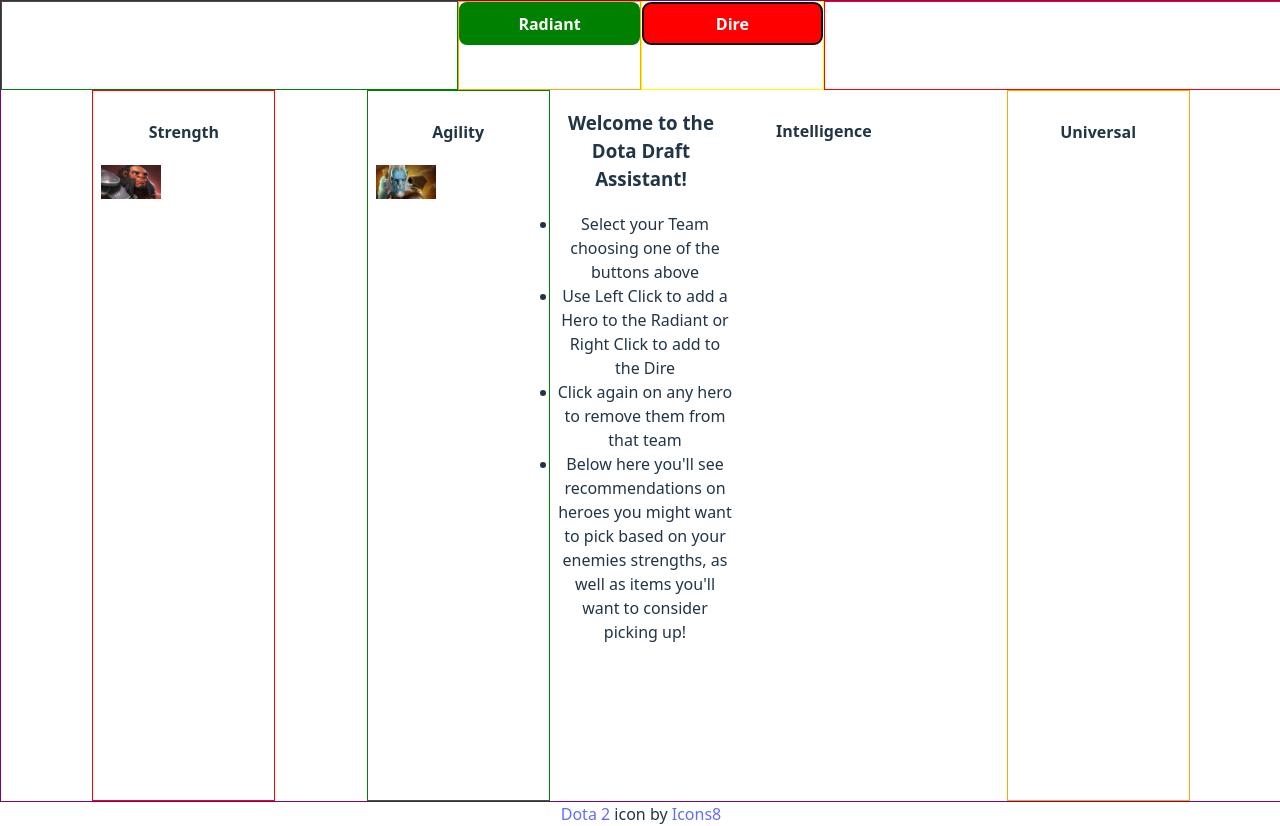
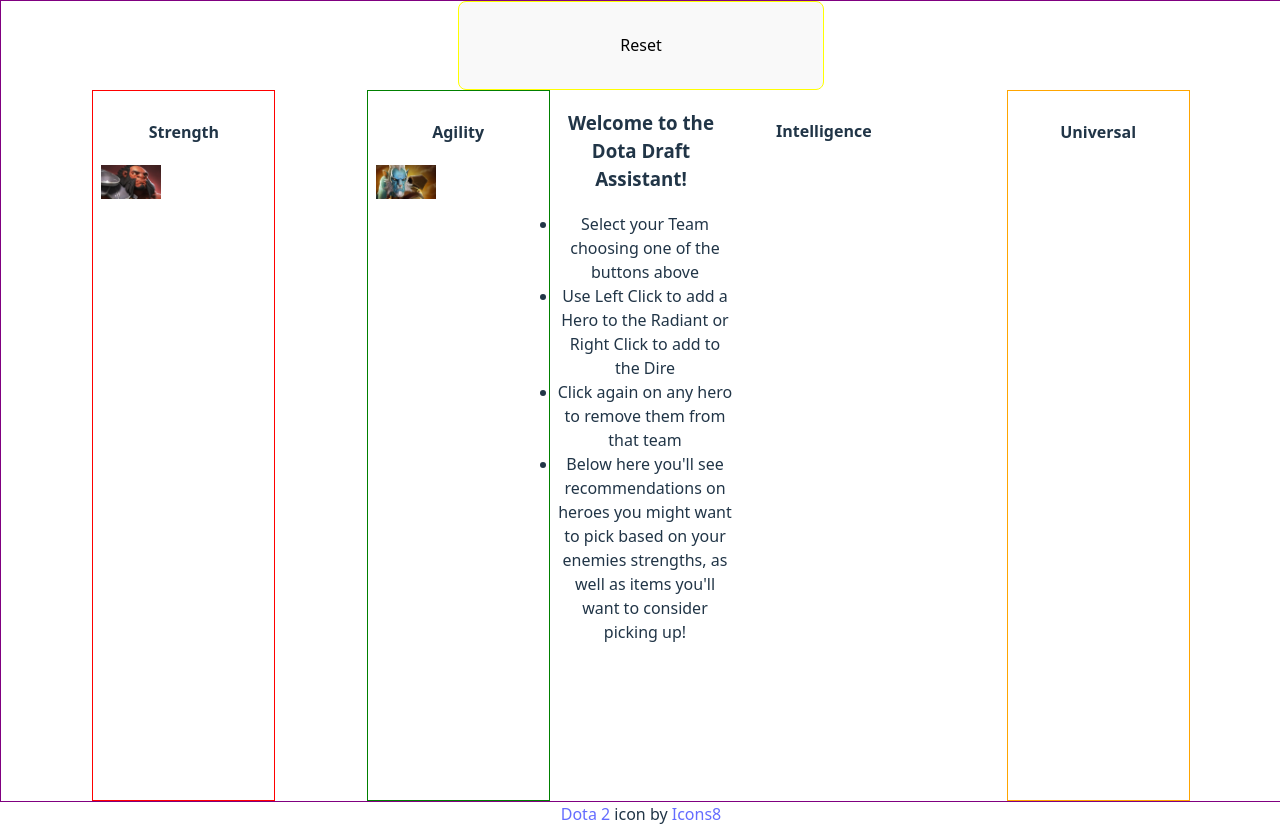
Before and after one commit to BurningBagel/DotaDraft, a Vue app in the folder frontend/: page / in a window 1280 px wide. Both pictures are taken after a click on the button "Dire". Built offline with nearby package versions, Linux system fonts and the light colour scheme.

Commit message:
Team selection and Reset

```diff
--- a/frontend/src/components/DraftLayout.vue
+++ b/frontend/src/components/DraftLayout.vue
@@ -1,17 +1,22 @@
 <template>
   <div class="container">
     <div class="RADIANT">
-      <TeamHeroes :team="radiant" :chosenTeam="'radiant'"/>
+      <TeamHeroes :team="radiant" :chosenTeam="'radiant'" />
     </div>
     <div class="DIRE">
-      <TeamHeroes :team="dire" :chosenTeam="'dire'"/>
+      <TeamHeroes :team="dire" :chosenTeam="'dire'" />
     </div>
-    <div class="SELECT-DIRE">
-      <TeamButton :teamName="'dire'" :TeamSelect="TeamSelect"/>
+
+    <div class="SELECT-DIRE" v-if="!selectedTeam">
+      <TeamButton :teamName="'dire'" :TeamSelect="TeamSelect" />
     </div>
-    <div class="SELECT-RADIANT">
-      <TeamButton :teamName="'radiant'" :TeamSelect="TeamSelect"/>
+    <div class="SELECT-RADIANT" v-if="!selectedTeam">
+      <TeamButton :teamName="'radiant'" :TeamSelect="TeamSelect" />
     </div>
+
+
+    <button @click="ResetDraft" v-if="selectedTeam" class="RESET">Reset</button>
+
     <div class="STR">
       <HeroGroup :title="'Strength'" :heroes="strHeroes" :OnSelect="AddHero" />
     </div>
@@ -26,7 +31,8 @@
         <li>Select your Team choosing one of the buttons above</li>
         <li>Use Left Click to add a Hero to the Radiant or Right Click to add to the Dire</li>
         <li>Click again on any hero to remove them from that team</li>
-        <li>Below here you'll see recommendations on heroes you might want to pick based on your enemies strengths, as well as items you'll want to consider picking up!</li>
+        <li>Below here you'll see recommendations on heroes you might want to pick based on your enemies strengths, as
+          well as items you'll want to consider picking up!</li>
       </ul>
 
     </div>
@@ -49,30 +55,37 @@ import type { Hero } from "../shared/models/hero.model.ts";
 import { ref } from "vue";
 import TeamHeroes from "./TeamHeroes.vue";
 import TeamButton from "./TeamButton.vue";
+import type { Team } from "../shared/enums/team.enum.ts";
 
 const radiant = ref<Hero[]>([]);
 const dire = ref<Hero[]>([]);
 
-var selectedTeam: String;
+const selectedTeam = ref<Team | null>(null);
 
-const TeamSelect = (team: String) => {
-  selectedTeam = team;
+const TeamSelect = (team: Team) => {
+  selectedTeam.value = team;
   // TODO hide the team buttons
+}
+
+const ResetDraft = () => {
+  selectedTeam.value = null;
+  radiant.value = [];
+  dire.value = [];
 }
 
 const AddHero = (team: String, hero: Hero) => {
   const chosenTeam = team === "radiant" ? radiant.value : dire.value;
   const otherTeam = team === "radiant" ? dire.value : radiant.value;
 
-  if (!chosenTeam.includes(hero) && chosenTeam.length <= 5){
+  if (!chosenTeam.includes(hero) && chosenTeam.length <= 5) {
     chosenTeam.push(hero);
   }
-  else{
-    chosenTeam.splice(chosenTeam.findIndex((item) => {return item.name == hero.name}),1)
+  else {
+    chosenTeam.splice(chosenTeam.findIndex((item) => { return item.name == hero.name }), 1)
   }
 
-  if(otherTeam.includes(hero)){
-    otherTeam.splice(otherTeam.findIndex((item) => {return item.name == hero.name}),1)
+  if (otherTeam.includes(hero)) {
+    otherTeam.splice(otherTeam.findIndex((item) => { return item.name == hero.name }), 1)
   }
 };
 
@@ -113,35 +126,40 @@ const uniHeroes = computed(() =>
     ". STR STR . AGI AGI INFO INFO INT INT . UNI UNI .";
 }
 
-ul{
+ul {
   padding-left: 0.5rem;
 }
 
 
-.INFO{
+.INFO {
   grid-area: INFO;
   text-align: center;
 }
 
+.RESET{
+  grid-area: SELECT-RADIANT / SELECT-RADIANT / SELECT-DIRE / SELECT-DIRE;
+  align-items: center;
+  border: 1px solid yellow;
+  display: flex;
+  justify-content: center;
+}
 
 .RADIANT {
   grid-area: RADIANT;
-  border: 1px solid green;
 }
 
 .DIRE {
   grid-area: DIRE;
-  border: 1px solid red;
 }
 
 .SELECT-DIRE {
+  border: 1px solid red;
   grid-area: SELECT-DIRE;
-  border: 1px solid yellow;
 }
 
 .SELECT-RADIANT {
   grid-area: SELECT-RADIANT;
-  border: 1px solid orange;
+  border: 1px solid green;
 }
 
 .STR {
```
Also changed, not shown: 1 other file (tests, documents, lock files or other folders).
